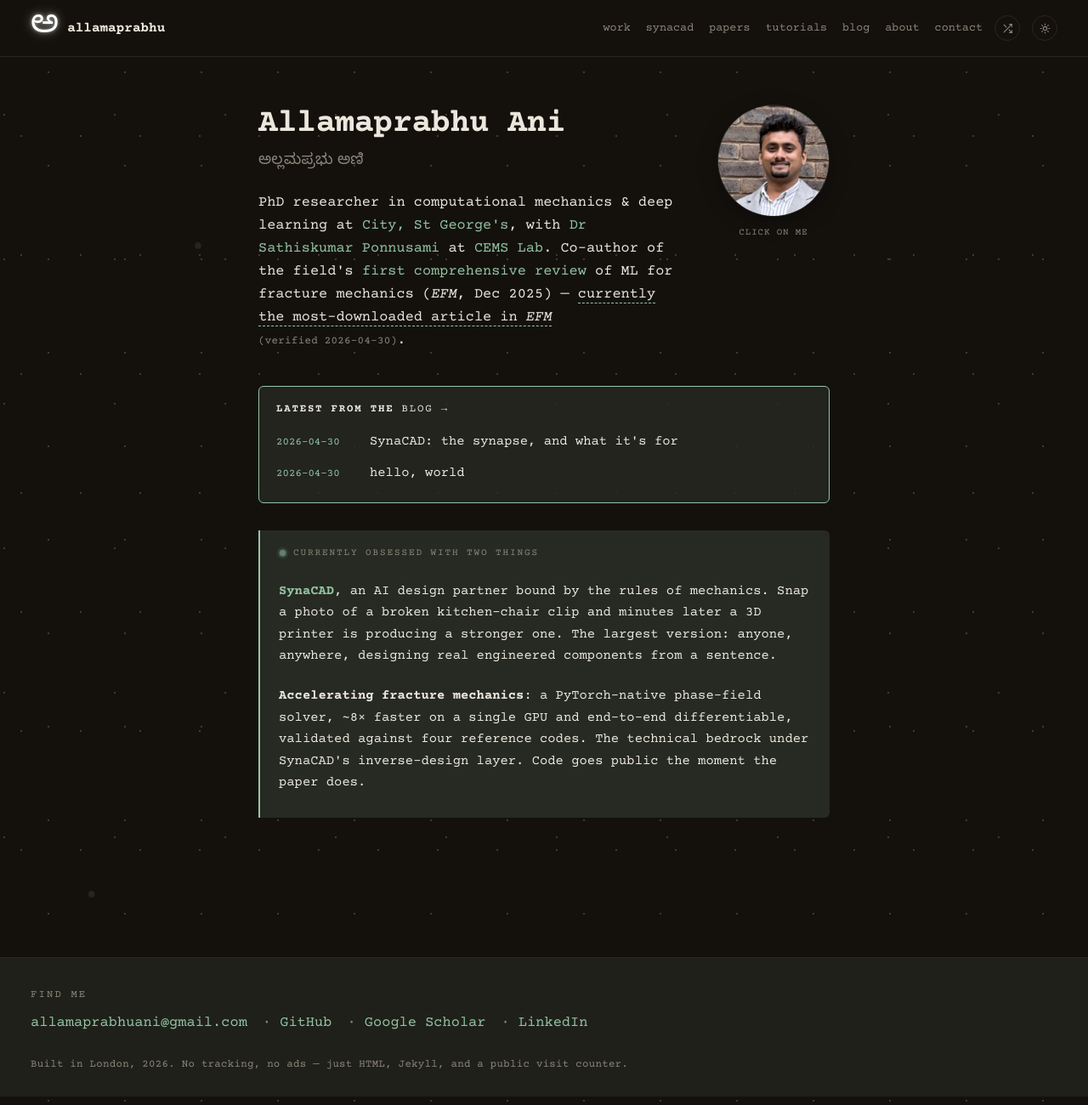
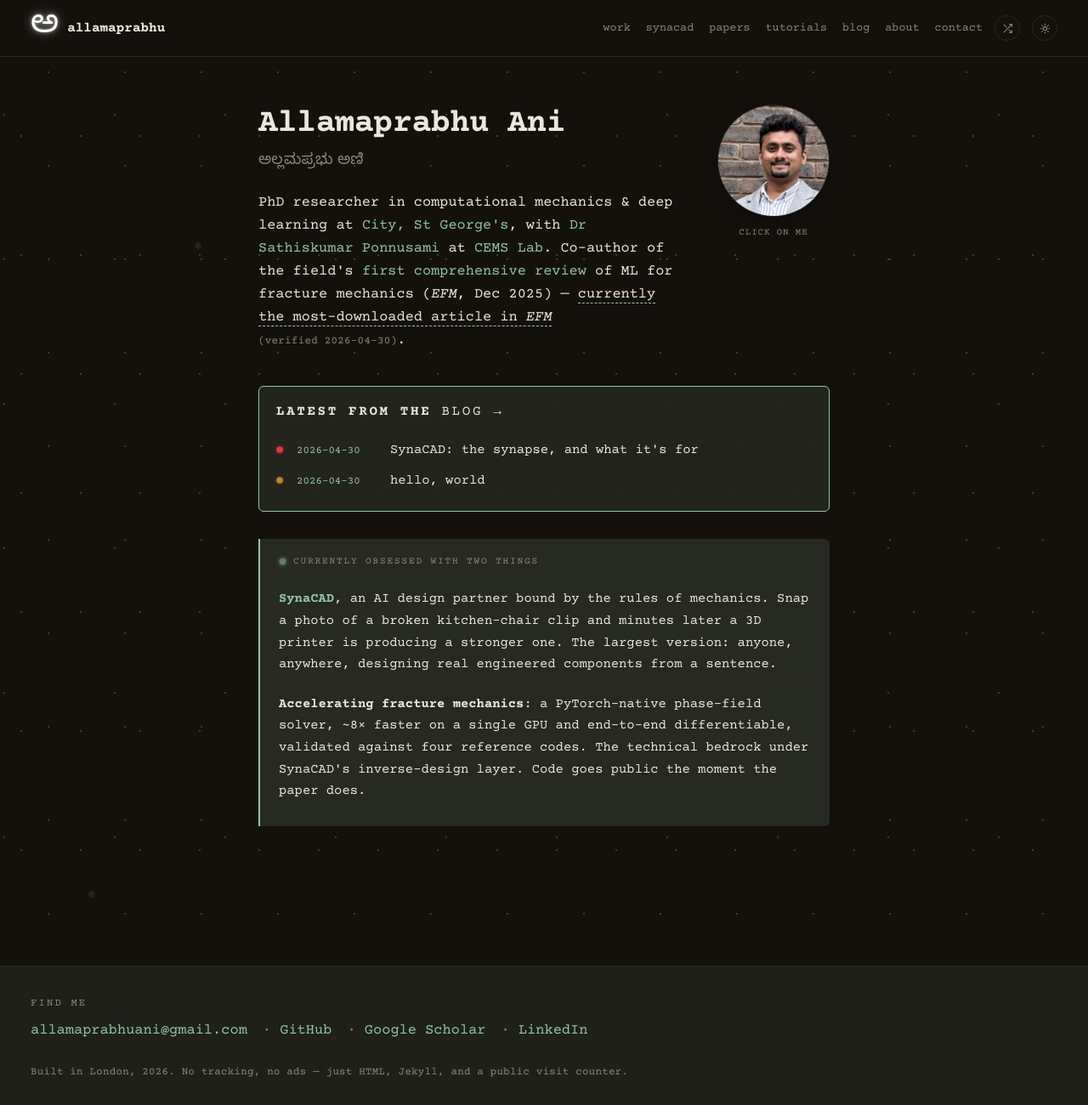
Before and after one commit to allamaprabhuani/allamaprabhuani.github.io, a Jekyll site: the page built from index.html, in a window 1280 px wide and 1300 px high. Shown: the whole window at 85% size. Built offline with Jekyll 4.4.1, drawn with Linux system fonts in a browser that asks for light colours.

Commit message:
latest-posts: bigger title + freshness blink lights
- 'LATEST FROM THE BLOG' title bumped 0.78rem -> 1rem, more letter-spacing
- each post entry now has a small dot indicating freshness:
    1st (newest)  red    #e63946 with fast 1.4s pulse + glow
    2nd (recent)  amber  #e89c3a with slow 2.6s pulse + glow
    3rd+ (older)  muted  --muted, static, half opacity
- tooltip on the dot says 'newest' / 'recent' / 'earlier' for hover
- reduced-motion: dots stop pulsing

```diff
--- a/index.html
+++ b/index.html
@@ -87,6 +87,7 @@ description: A scrapbook of work, half-finished ideas, and tools. PhD researcher
     <ul>
       {% for post in site.posts limit: 3 %}
       <li>
+        <span class="post-pulse pulse-{{ forloop.index }}" aria-hidden="true" title="{% if forloop.index == 1 %}newest{% elsif forloop.index == 2 %}recent{% else %}earlier{% endif %}"></span>
         <span class="post-date">{{ post.date | date: "%Y-%m-%d" }}</span>
         <a href="{{ post.url }}">{{ post.title }}</a>
       </li>
--- a/style.css
+++ b/style.css
@@ -543,12 +543,12 @@ p { margin: 0 0 14px; }
 }
 .latest-label {
   font-family: 'Courier Prime', 'Courier New', Courier, monospace;
-  font-size: 0.78rem;
+  font-size: 1rem;
   font-weight: 700;
   text-transform: uppercase;
-  letter-spacing: 0.14em;
+  letter-spacing: 0.16em;
   color: var(--ink);
-  margin: 0 0 10px;
+  margin: 0 0 14px;
 }
 .latest-label a {
   color: var(--accent);
@@ -570,6 +570,42 @@ p { margin: 0 0 14px; }
 }
 .latest-posts a { color: var(--ink); border-bottom: 1px solid transparent; font-weight: 500; }
 .latest-posts a:hover { color: var(--accent); border-bottom-color: var(--accent); }
+
+/* freshness indicators on each post */
+.post-pulse {
+  display: inline-block;
+  width: 8px; height: 8px;
+  border-radius: 50%;
+  flex-shrink: 0;
+  margin-right: 2px;
+}
+.post-pulse.pulse-1 {
+  background: #e63946;
+  box-shadow: 0 0 6px rgba(230, 57, 70, 0.55);
+  animation: post-blink-fast 1.4s ease-in-out infinite;
+}
+.post-pulse.pulse-2 {
+  background: #e89c3a;
+  box-shadow: 0 0 5px rgba(232, 156, 58, 0.45);
+  animation: post-blink-slow 2.6s ease-in-out infinite;
+}
+.post-pulse.pulse-3,
+.post-pulse.pulse-4,
+.post-pulse.pulse-5 {
+  background: var(--muted);
+  opacity: 0.6;
+}
+@keyframes post-blink-fast {
+  0%, 100% { opacity: 1;    transform: scale(1); }
+  50%      { opacity: 0.45; transform: scale(0.75); }
+}
+@keyframes post-blink-slow {
+  0%, 100% { opacity: 0.95; transform: scale(1); }
+  50%      { opacity: 0.55; transform: scale(0.8); }
+}
+@media (prefers-reduced-motion: reduce) {
+  .post-pulse.pulse-1, .post-pulse.pulse-2 { animation: none; }
+}
 
 /* ---- Currently-obsessed-with block ---- */
 .now-block {
```
